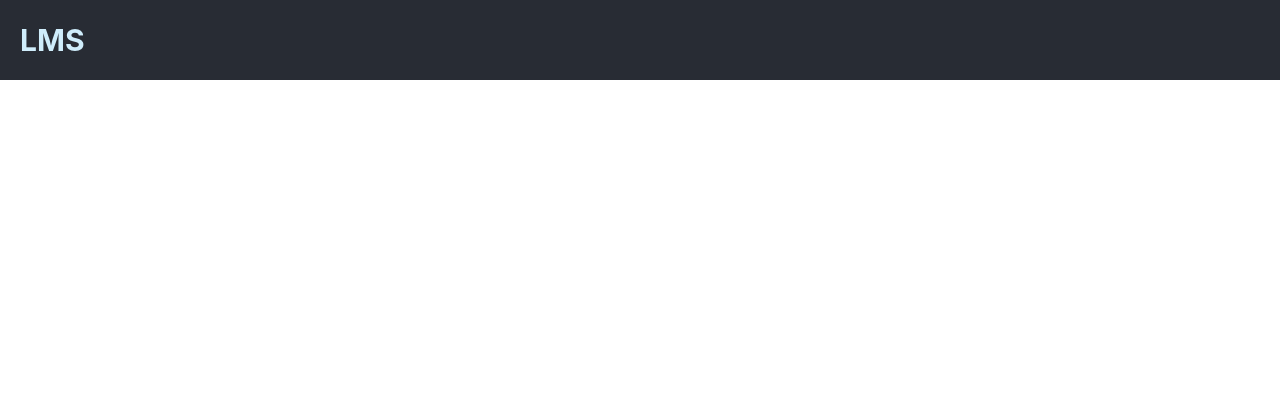
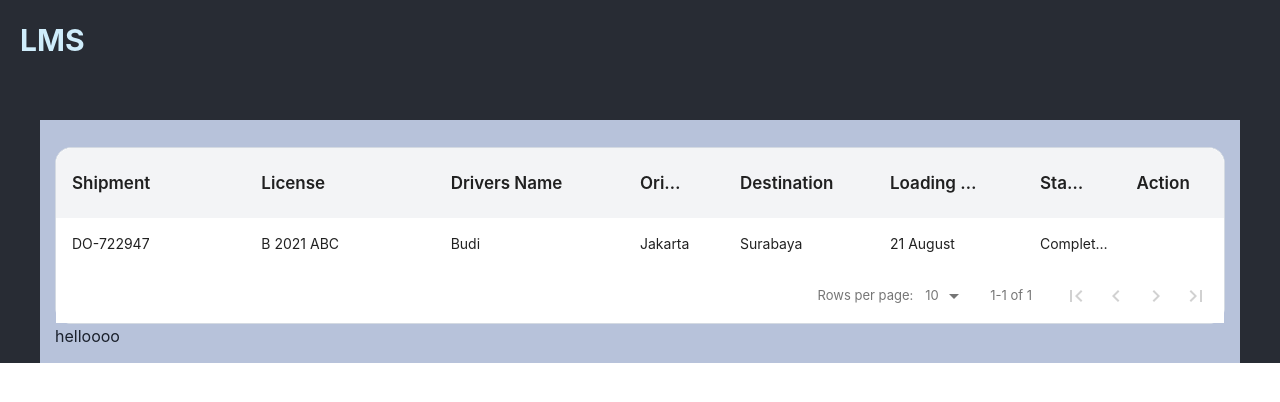
Before and after one commit to logitechxx/Hackathon-TMS, a React (Create React App) app: page /shipper in a window 1280 px wide. Shown: the top 402 px of the page. Built offline with nearby package versions, Linux system fonts and the light colour scheme.

Commit message:
fix:fix adding outlet to layout

```diff
--- a/src/components/Layout/ShipperLayout.jsx
+++ b/src/components/Layout/ShipperLayout.jsx
@@ -1,11 +1,13 @@
 import { Box } from '@chakra-ui/react';
 import React from 'react';
+import { Outlet } from 'react-router-dom';
 import NavbarShipper from './Navbar/NavbarShipper';
 
 function ShipperLayout() {
     return (
         <Box backgroundColor={"#282c34"}>
             <NavbarShipper />
+            <Outlet/>
         </Box>
     );
 }
```
